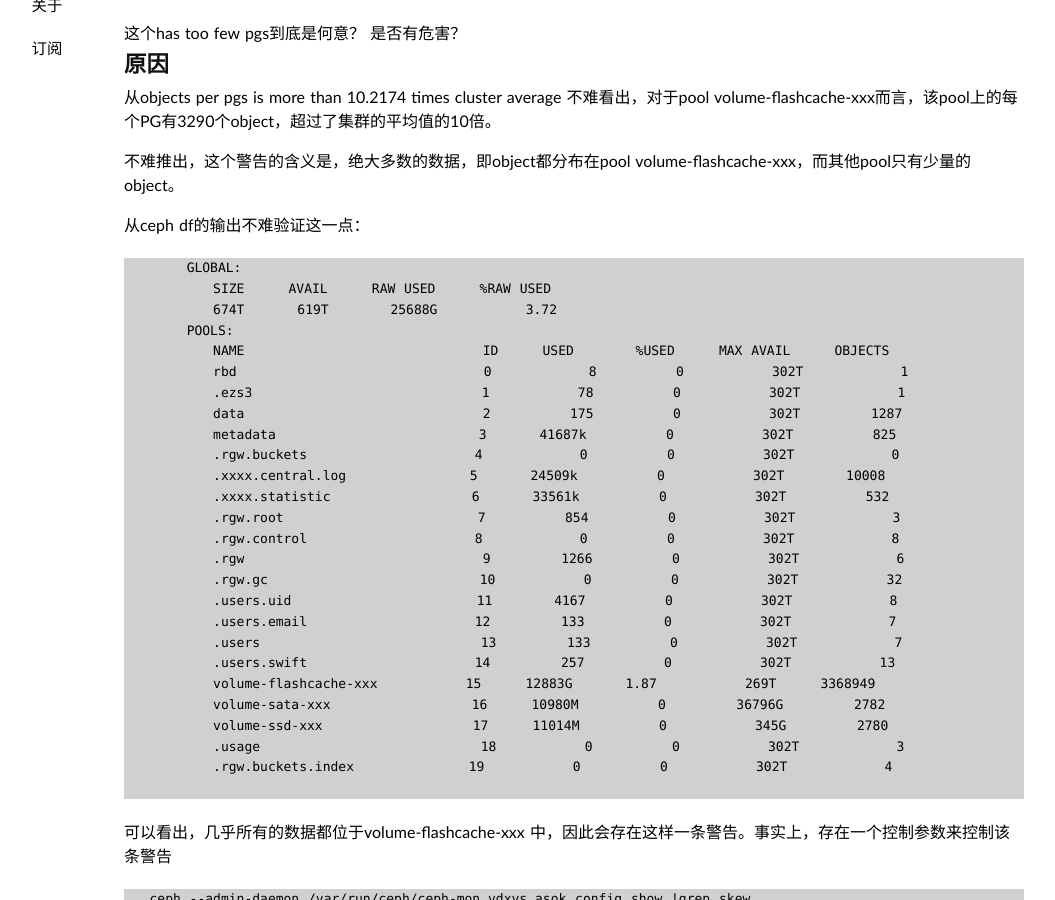
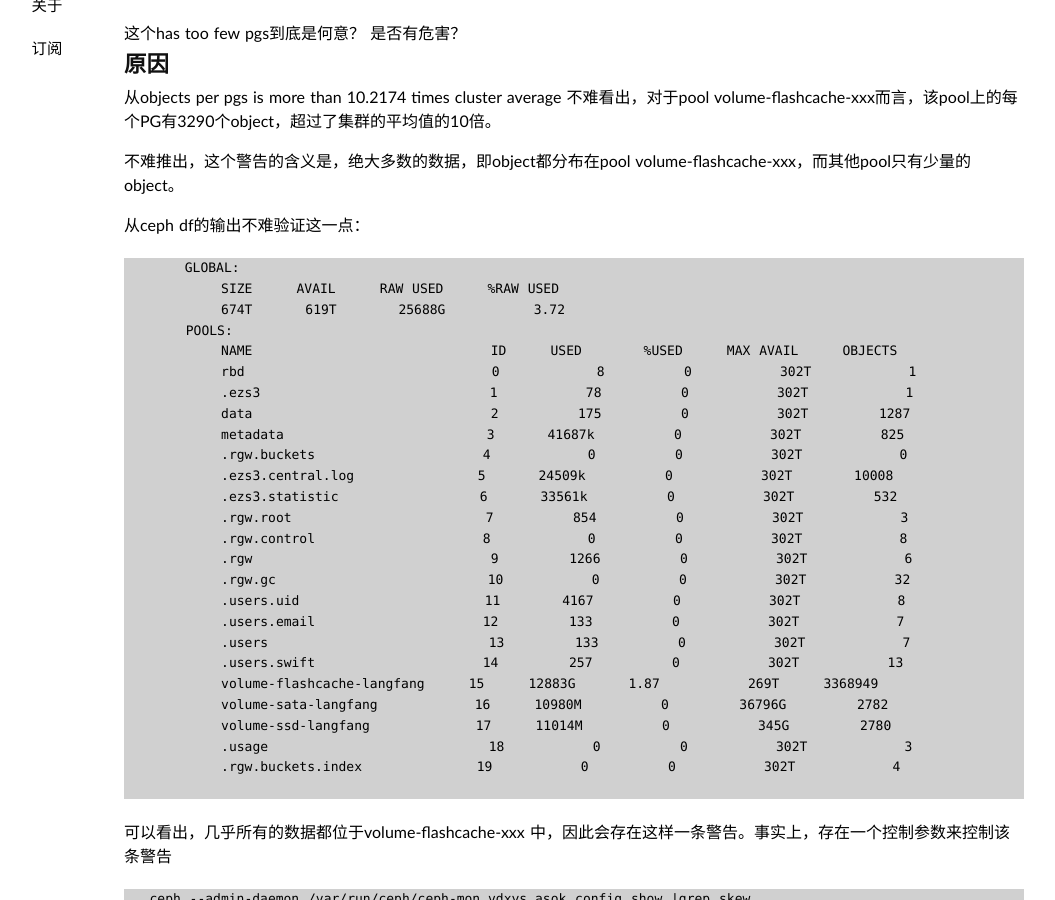
Before and after one commit to Bean-Li/Bean-Li.github.io, a Jekyll site: the page built from _posts/2016-03-07-too-few-pgs.md, in a window 1280 px wide and 900 px high, scrolled down 261 px. Shown: the whole window, without its empty margins (66-1121 px from the left). Built offline with Jekyll 4.4.1, drawn with Linux system fonts in a browser that asks for light colours; some web fonts are replaced.

Commit message:
FIX output of ceph df

````diff
--- a/_posts/2016-03-07-too-few-pgs.md
+++ b/_posts/2016-03-07-too-few-pgs.md
@@ -31,31 +31,31 @@ excerpt: 执行ceph health，输出中有 pool xxx has too few pgs，what does i
 从ceph df的输出不难验证这一点：
 
 ```
-	GLOBAL:
-	   SIZE     AVAIL     RAW USED     %RAW USED
-	   674T      619T       25688G          3.72
-	POOLS:
-	   NAME                           ID     USED       %USED     MAX AVAIL     OBJECTS
-	   rbd                            0           8         0          302T           1
-	   .ezs3                          1          78         0          302T           1
-	   data                           2         175         0          302T        1287
-	   metadata                       3      41687k         0          302T         825
-	   .rgw.buckets                   4           0         0          302T           0
-	   .xxxx.central.log              5      24509k         0          302T       10008
-	   .xxxx.statistic                6      33561k         0          302T         532
-	   .rgw.root                      7         854         0          302T           3
-	   .rgw.control                   8           0         0          302T           8
-	   .rgw                           9        1266         0          302T           6
-	   .rgw.gc                        10          0         0          302T          32
-	   .users.uid                     11       4167         0          302T           8
-	   .users.email                   12        133         0          302T           7
-	   .users                         13        133         0          302T           7
-	   .users.swift                   14        257         0          302T          13
-	   volume-flashcache-xxx          15     12883G      1.87          269T     3368949
-	   volume-sata-xxx                16     10980M         0        36796G        2782
-	   volume-ssd-xxx                 17     11014M         0          345G        2780
-	   .usage                         18          0         0          302T           3
-	   .rgw.buckets.index             19          0         0          302T           4
+       GLOBAL:
+           SIZE     AVAIL     RAW USED     %RAW USED
+           674T      619T       25688G          3.72
+       POOLS:
+           NAME                           ID     USED       %USED     MAX AVAIL     OBJECTS
+           rbd                            0           8         0          302T           1
+           .ezs3                          1          78         0          302T           1
+           data                           2         175         0          302T        1287
+           metadata                       3      41687k         0          302T         825
+           .rgw.buckets                   4           0         0          302T           0
+           .ezs3.central.log              5      24509k         0          302T       10008
+           .ezs3.statistic                6      33561k         0          302T         532
+           .rgw.root                      7         854         0          302T           3
+           .rgw.control                   8           0         0          302T           8
+           .rgw                           9        1266         0          302T           6
+           .rgw.gc                        10          0         0          302T          32
+           .users.uid                     11       4167         0          302T           8
+           .users.email                   12        133         0          302T           7
+           .users                         13        133         0          302T           7
+           .users.swift                   14        257         0          302T          13
+           volume-flashcache-langfang     15     12883G      1.87          269T     3368949
+           volume-sata-langfang           16     10980M         0        36796G        2782
+           volume-ssd-langfang            17     11014M         0          345G        2780
+           .usage                         18          0         0          302T           3
+           .rgw.buckets.index             19          0         0          302T           4
 
 ```
 
````
